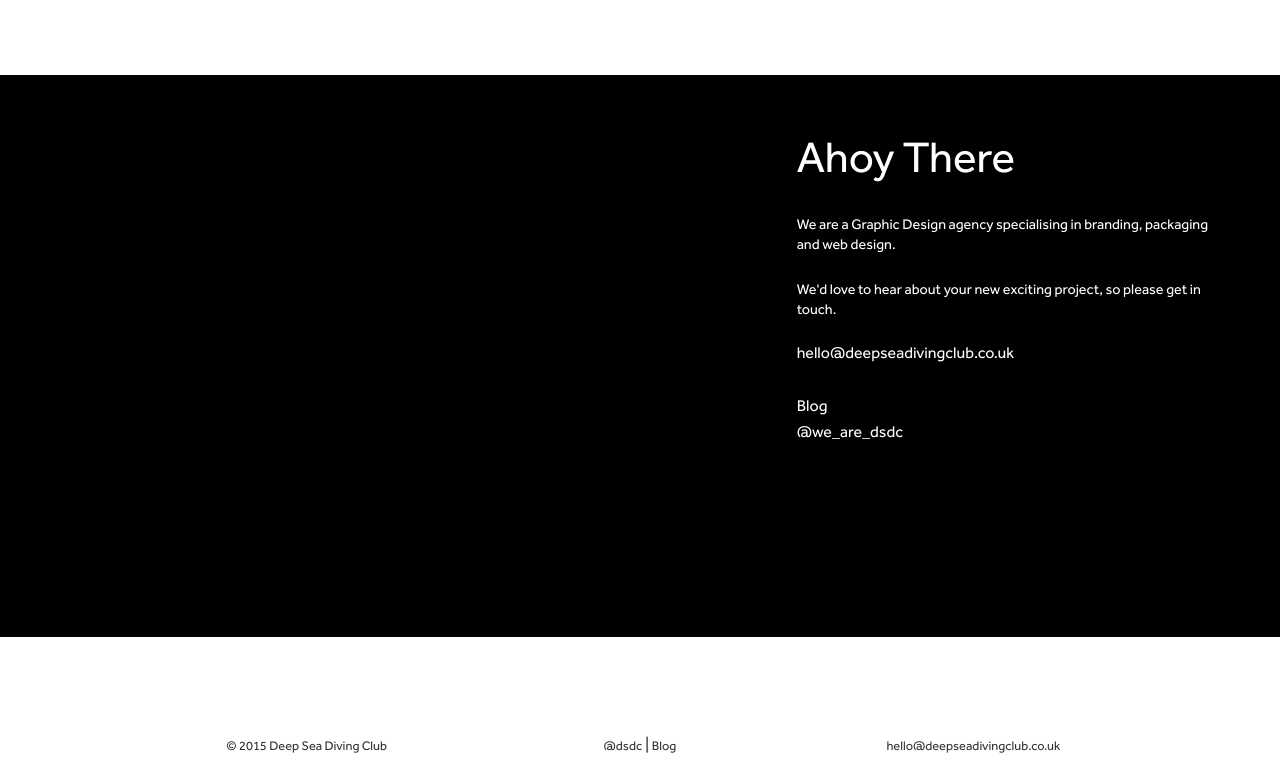
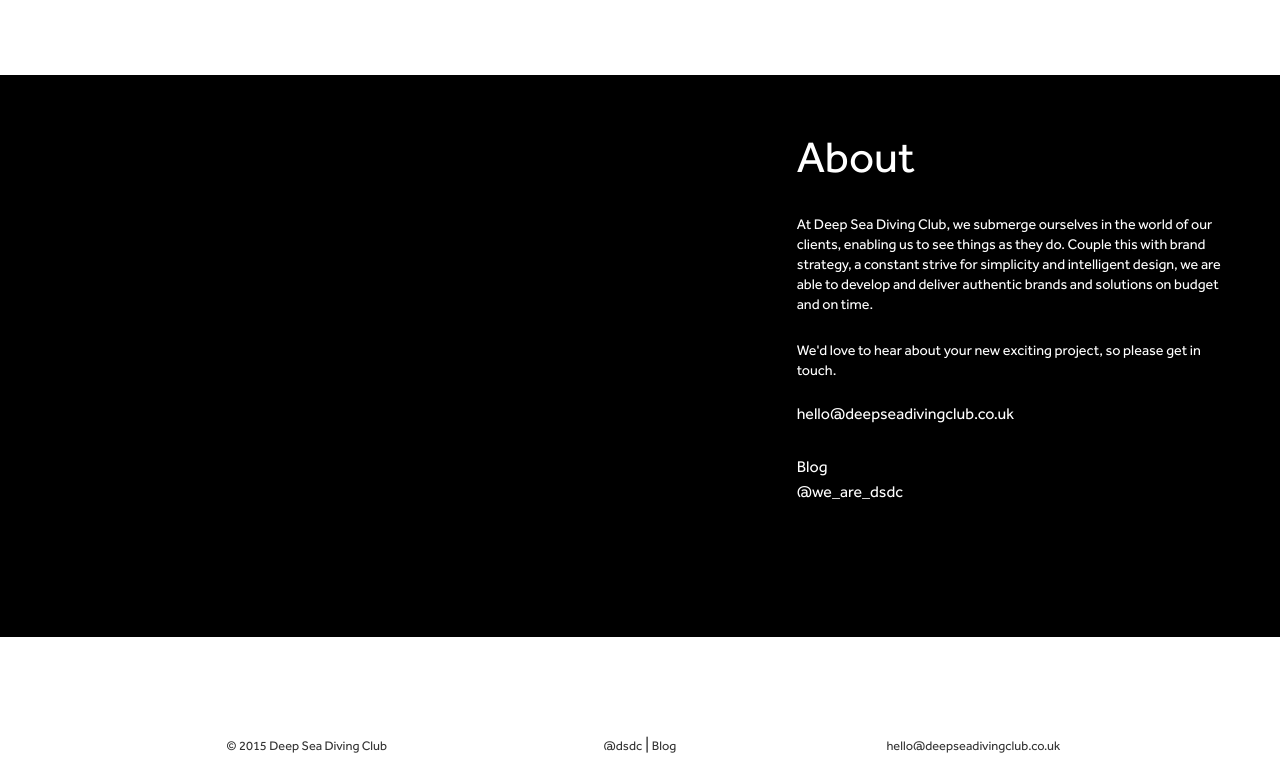
Before and after one commit to mattpill/DSDC, a website: page contact.html in a window 1280 px wide. Shown: the part 75-850 px from the top of the page. Drawn offline with Linux system fonts and the light colour scheme; a script that the page names is missing.

Commit message:
Added about copy

```diff
--- a/contact.html
+++ b/contact.html
@@ -52,8 +52,8 @@
 
 		<!-- CONTENT SECTION -->
 		<div class="medium-5 medium-offset-7 large-5 large-offset-7 contact_info">
-			<h1>Ahoy There</h1>
-			<p>We are a Graphic Design agency specialising in branding, packaging and web design.</p>
+			<h1>About</h1>
+			<p>At Deep Sea Diving Club, we submerge ourselves in the world of our clients, enabling us to see things as they do. Couple this with brand strategy, a constant strive for simplicity and intelligent design, we are able to develop and deliver authentic brands and solutions on budget and on time.</p>
 			<p>We'd love to hear about your new exciting project, so please get in touch.</p>
 			<a href="mailto:hello@deepseadivingclub.co.uk">hello@deepseadivingclub.co.uk</a>
 			<br><br><br>
```
